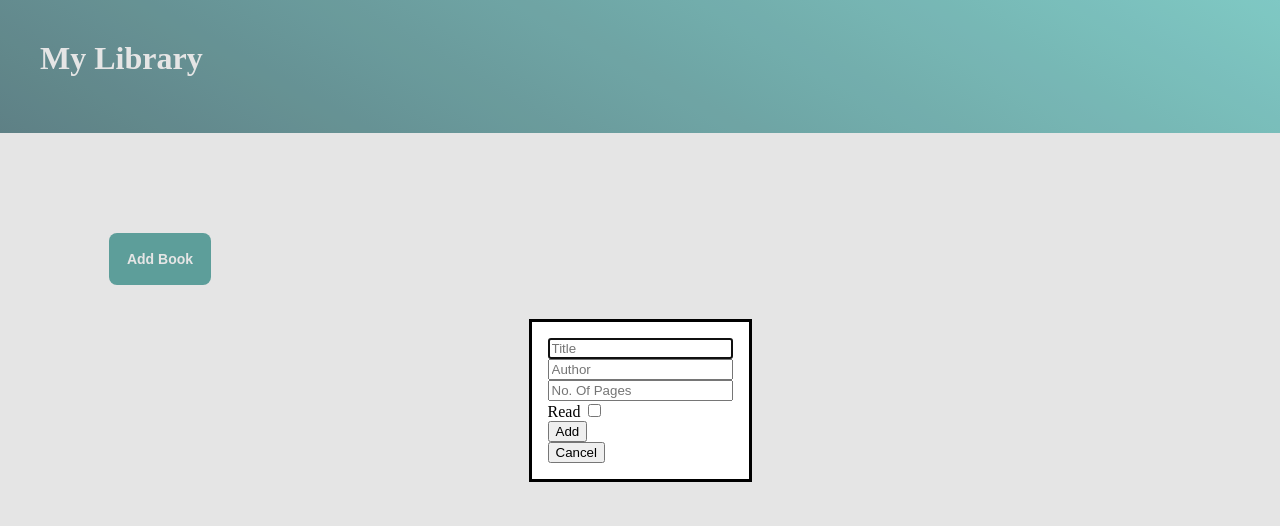
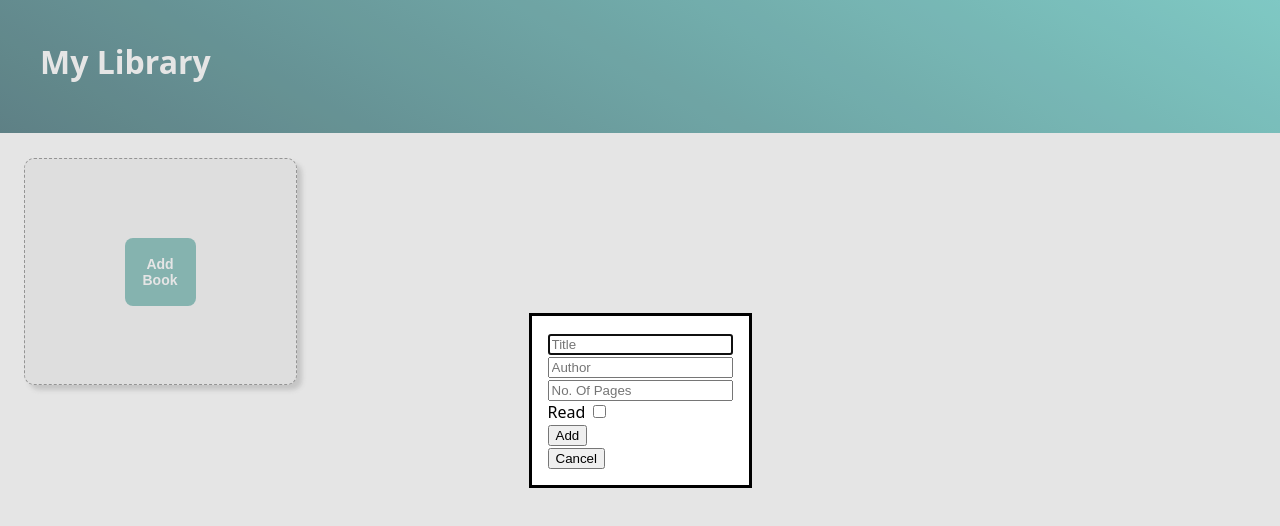
Before and after one commit to mvttn/library, a plain HTML site: page index.html in a window 1280 px wide. Both pictures are taken after a click on the button "Add Book". Drawn offline with Linux system fonts and the light colour scheme.

Commit message:
Change border for add book

```diff
--- a/index.html
+++ b/index.html
@@ -28,11 +28,11 @@
                 /><br />
                 <label for="read">Read</label>
                 <input type="checkbox" id="read" name="read" /><br />
-                <button type="submit">Add</button>
+                <button type="submit" id="add">Add</button>
               </form>
-              <button>Cancel</button>
+              <button id="cancel">Cancel</button>
             </dialog>
-            <button class="add-book-btn">Add Book</button>
+            <div class="card" id="new-card"><button class="add-book-btn">Add Book</button></div>
           </div>
         </div>
       </div>
--- a/script.js
+++ b/script.js
@@ -47,8 +47,8 @@ function createCard(book) {
 
 function addNewBook() {
   const dialog = document.querySelector("dialog");
-  const closeButton = dialog.querySelector("button");
-  const addButton = dialog.querySelector("form > button");
+  const closeButton = dialog.querySelector("#cancel");
+  const addButton = dialog.querySelector("#add");
 
   // "Cancel" button closes the dialog
   closeButton.addEventListener("click", () => {
@@ -66,9 +66,8 @@ function addNewBook() {
     const newBook = new Book(title, author, pages, read);
     addBookToLibrary(newBook);
     createCard(newBook);
+    form.reset();
     dialog.close();
-    console.log(myLibrary);
-    form.reset();
   });
 }
 
--- a/styles.css
+++ b/styles.css
@@ -16,6 +16,7 @@ time, mark, audio, video {
 	padding: 0;
 	border: 0;
 	vertical-align: baseline;
+  font-family: system-ui, -apple-system, BlinkMacSystemFont, 'Segoe UI', Roboto, Oxygen, Ubuntu, Cantarell, 'Open Sans', 'Helvetica Neue', sans-serif;
 }
 .container {
   display: grid;
@@ -38,18 +39,18 @@ h1 {
   align-content: center;
 }
 
-.add-book > button {
+.add-book > .card > button {
   font-size: 14px;
   font-weight: bold;
   margin: 100px;
   padding: 18px;
-  border: 0px;
+  border: 0;
   border-radius: 8px;
   background-color: #68b0ab;
   color: #ffffff;
 }
 
-.add-book > button:hover {
+.add-book > .card > button:hover {
   opacity: 0.8;
   transition: 0.3s;
 }
@@ -64,13 +65,17 @@ h1 {
   flex-direction: column;
   justify-content: center;
   align-items: center;
-  border: 1px solid black;
   border-radius: 10px;
   box-shadow: 5px 5px 5px rgb(204, 204, 204);
   height: 225px;
   margin: 25px;
 }
 
+#new-card {
+  border: 1px dashed grey;
+  background-color: rgb(244, 244, 244);
+  opacity: 0.7;
+}
 .card > h3,
 .card > p,
 .card > div {
```
Also changed, not shown: library.svg (added).
